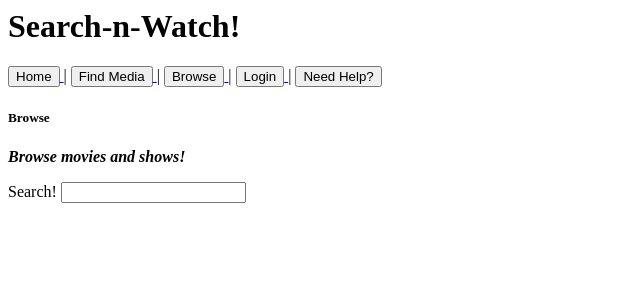
After one commit to defnotafunction/FilmExplorer, a Flask app: page /browse in a window 1280 px wide. The commit adds this page. Shown: the top 300 px of the page, without its empty margins (0-640 px from the left). Run offline with Flask 3, Linux system fonts and the light colour scheme.

Commit message:
Improve search functionality and add media browsing and display capabilities
Modify `findingmediaheckyeah.py` to correctly return search results from API calls. Update `main.py` to introduce a new `/browse` route, a `/search` route that displays found media with links to individual media pages, and a `/media/<media_name>` route to render detailed media information. New HTML templates `browse.html` and `search.html` are added to support these features.

Replit-Commit-Author: Agent
Replit-Commit-Session-Id: d65c3b7e-c2df-40d4-8d8e-a972e33a0c86
Replit-Commit-Checkpoint-Type: full_checkpoint
Replit-Commit-Screenshot-Url: https://storage.googleapis.com/screenshot-production-us-central1/6ee49c1b-52ed-4251-8db3-b2e294721e56/d65c3b7e-c2df-40d4-8d8e-a972e33a0c86/p5to9j2

```diff
--- a/findingmediaheckyeah.py
+++ b/findingmediaheckyeah.py
@@ -30,7 +30,7 @@ def search_for_movie(keywords, page=1) -> dict:
     }
     response = requests.get(url, params=parameters)
 
-    return response.json()
+    return response.json()['results']
 def search_for_show(keywords, page=1) -> dict:
     url = "https://api.themoviedb.org/3/search/tv"
     parameters = {
@@ -39,7 +39,7 @@ def search_for_show(keywords, page=1) -> dict:
         "page": page
     }
     response = requests.get(url, params=parameters)
-    return response.json()
+    return response.json()['results']
 def get_genres_for_movies() -> dict:
     url = "https://api.themoviedb.org/3/genre/movie/list"
     parameters = {
--- a/main.py
+++ b/main.py
@@ -1,14 +1,14 @@
 from flask import Flask, render_template, request, redirect, url_for
 import json
+from itertools import chain
 app = Flask(__name__)
-from findingmediaheckyeah import MediaRecommender
+from findingmediaheckyeah import MediaRecommender, search_for_movie, search_for_show
 with open('userdata.json') as data:
     user_data = json.load(data)
 def save_user_data(data):
     with open('userdata.json', 'w') as d:
         json.dump(data, d, indent=4)
 def end_app(username):
-
     user_data[username]['logged_in'] = False
     save_user_data(user_data)
 recommender = MediaRecommender()
@@ -22,13 +22,24 @@ def help_():
 @app.route('/find')
 def find():
     return render_template('find.html', page_name='Find Media', page_content = 'Find media for you ! (W.I.P)')
+@app.route('/browse', methods=['GET', 'POST'])
+def browse():
+    if request.method == 'POST':
+        return redirect(url_for('search', keywords=request.form['search']))
+    return render_template('browse.html', page_name='Browse', page_content='Browse movies and shows!')
 @app.route('/search')
 def search():
-    return render_template('preset.html', page_name='Search', page_content='W.I.P')
+    #returns a list with media names
+    query = request.args.get('search')
+    if query:
+        return render_template('search.html', media_found=[recommender.format_media_dict(dct) for dct in chain(search_for_movie(query),search_for_show(query))], page_name='Search')
 @app.route('/random-movie')
 def random_movie():
     random_mov = recommender.format_media_dict(recommender.get_random_movie())
     return render_template('base_media.html', page_name='Random Movie', media_info=random_mov, media_title=random_mov['title'])
+@app.route('/media/<media_name>')
+def media_page(media_name, media_info):
+    return render_template('base_media.html', page_name="Media Page", media_info=media_info, media_name=media_name)
 @app.route('/random-show')
 def random_show():
     random_show = recommender.format_media_dict(recommender.get_random_show())
@@ -57,6 +68,5 @@ def signup():
             return redirect(url_for('userpage', username=request.form['username']))
 
     return render_template('login.html', page_name = 'Sign up')
-
 if __name__ == '__main__':
-    app.run(host='0.0.0.0', port=5000, debug=True)
+    app.run(debug=True)
--- /dev/null
+++ b/templates/browse.html
@@ -0,0 +1,7 @@
+{% extends "preset.html" %}
+{% block content %}
+<form action="{{url_for('search')}}", method='get'>
+            <label for=searchbar>Search!</label>
+            <input type='text' name=search>
+        </form>
+{% endblock %}
--- a/templates/preset.html
+++ b/templates/preset.html
@@ -12,7 +12,7 @@
                 <button>Find Media</button>
             </a>
             |
-            <a href="/search">
+            <a href="/browse">
                 <button>Browse</button>
             </a>
             |
```
Also changed, not shown: templates/search.html (added, +8 -0 lines), 1 other file.
